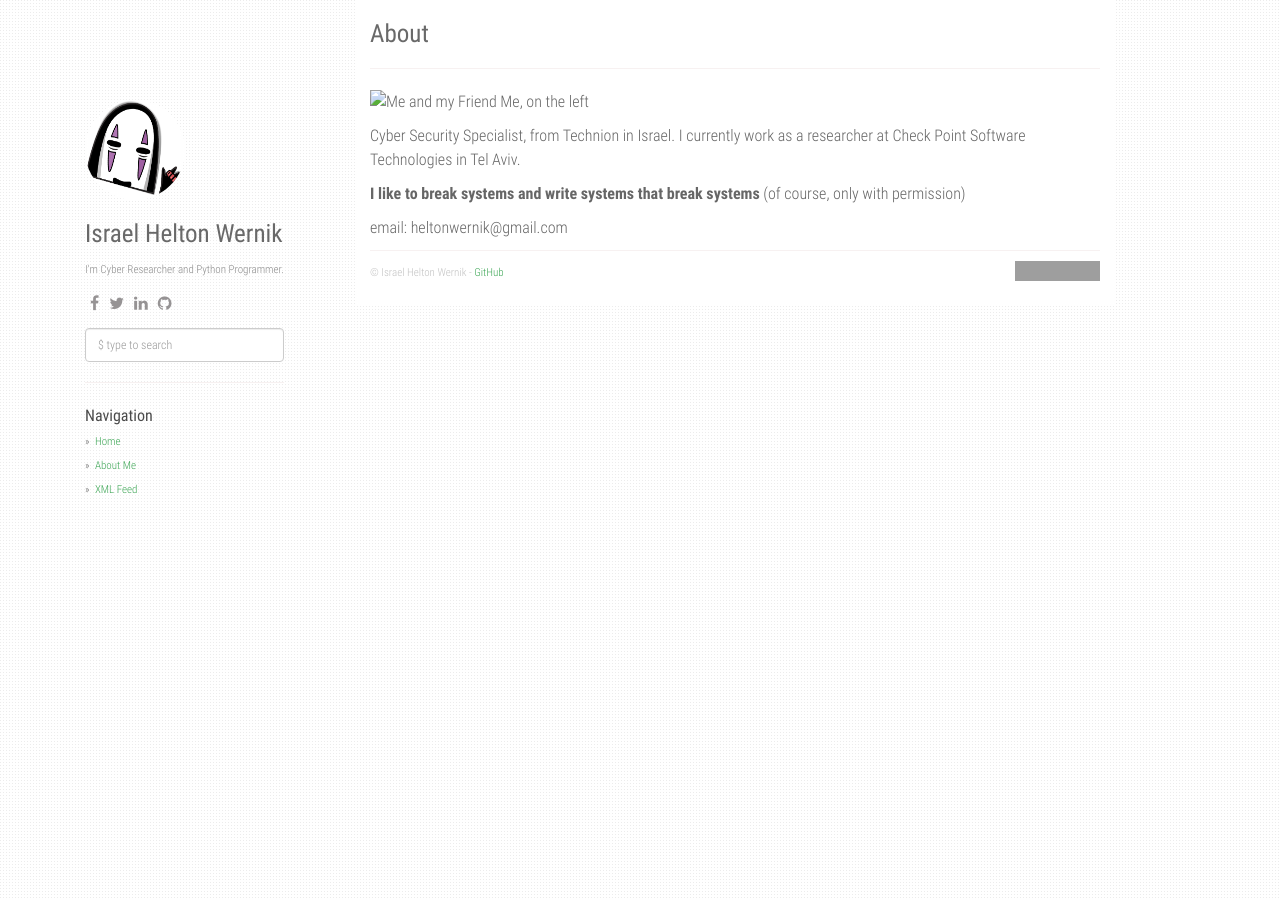
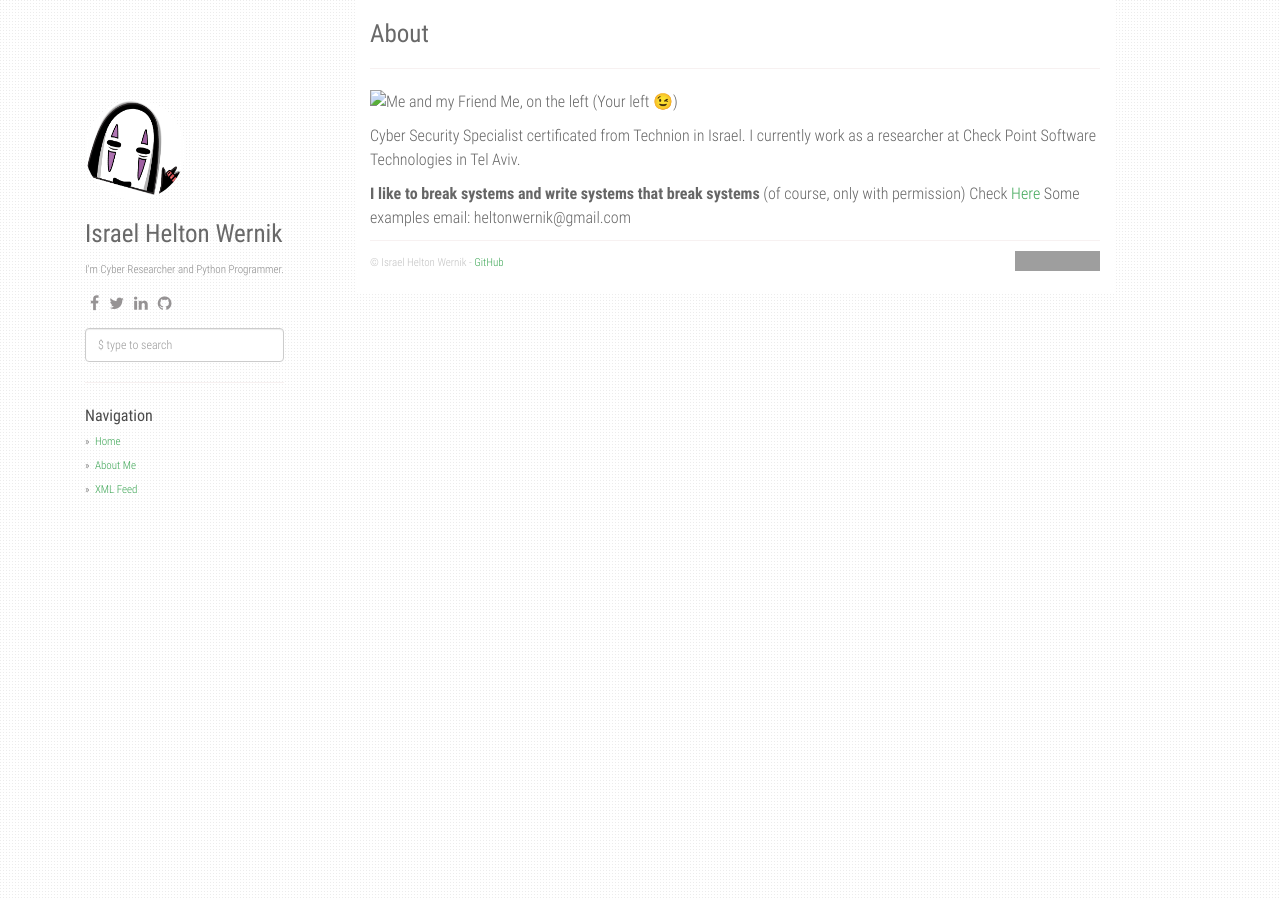
Before and after one commit to heltonWernik/heltonWernik.github.io, a Jekyll site: the page built from about.md, in a window 1280 px wide. Built offline with Jekyll 4.4.1, drawn with Linux system fonts in a browser that asks for light colours; grey boxes are pictures that could not be loaded.

Commit message:
add github

```diff
--- a/about.md
+++ b/about.md
@@ -4,12 +4,12 @@ title: About
 permalink: /about/
 ---
 ![Me and my Friend](static/img/perfil.jpg)
-Me, on the left
+Me, on the left (Your left 😉)
 
 
-Cyber Security Specialist, from Technion in Israel. I currently work as a researcher at Check Point Software Technologies in Tel Aviv.
+Cyber Security Specialist certificated from Technion in Israel. I currently work as a researcher at Check Point Software Technologies in Tel Aviv.
 
 **I like to break systems and write systems that break systems**
 (of course, only with permission)
-
+Check [Here](https://github.com/heltonWernik/HK-Hacker-Tools) Some examples
 email: heltonwernik@gmail.com
```
